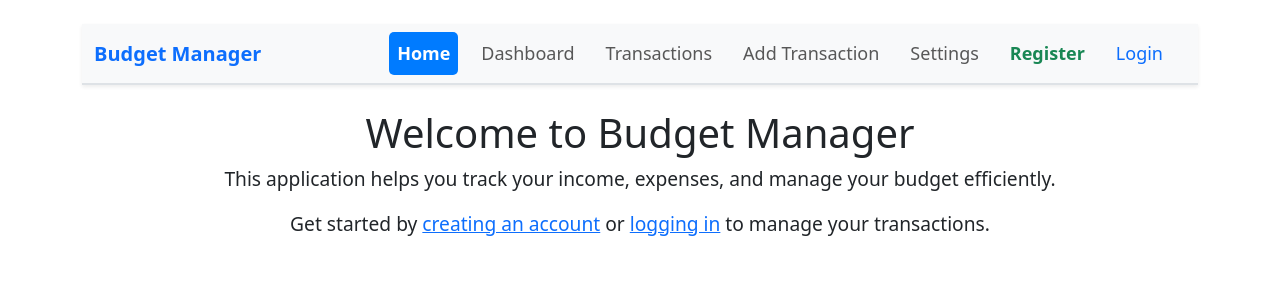
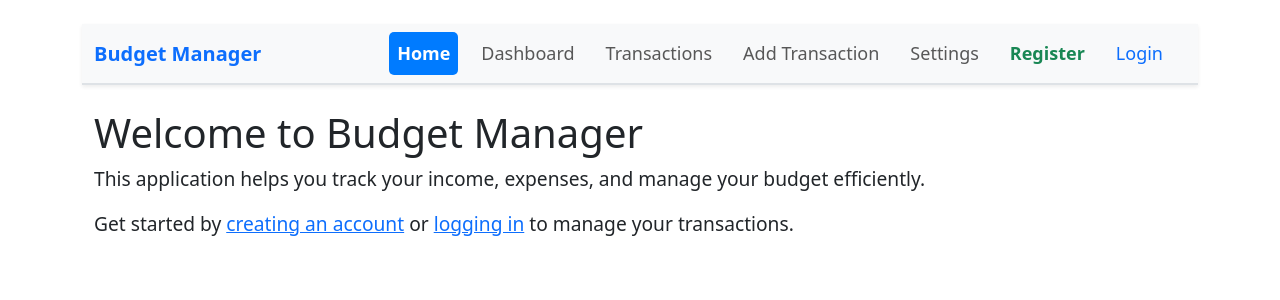
Before and after one commit to TalMadar97/budget-manager-client, a React (Create React App) app: page / in a window 1280 px wide. Shown: the top 300 px of the page. Built offline with nearby package versions, Linux system fonts and the light colour scheme; the HTML template or start-up script is replaced by a standard one.

Commit message:
feat: update Home component to improve user experience with conditional rendering and navigation tips

```diff
--- a/src/pages/Home.js
+++ b/src/pages/Home.js
@@ -4,13 +4,26 @@ import { Link } from "react-router-dom";
 const Home = () => {
   const user = JSON.parse(localStorage.getItem("user"));
 
-  if (user) {
   return (
-      <div className="container py-4">
+    <div className="container mt-4">
+      {!user ? (
+        <>
+          <h1>Welcome to Budget Manager</h1>
+          <p>
+            This application helps you track your income, expenses, and manage
+            your budget efficiently.
+          </p>
+          <p>
+            Get started by <Link to="/register">creating an account</Link> or{" "}
+            <Link to="/login">logging in</Link> to manage your transactions.
+          </p>
+        </>
+      ) : (
+        <>
           <h1 className="text-center mb-4">Welcome, {user.name}!</h1>
           <p className="lead text-center">
-          This app helps you track your income and expenses, manage your budget,
-          and gain insights into your financial habits.
+            This app helps you track your income and expenses, manage your
+            budget, and gain insights into your financial habits.
           </p>
 
           <hr />
@@ -50,24 +63,11 @@ const Home = () => {
           <h5 className="text-muted">💡 Tip:</h5>
           <p className="text-muted">
             You can always check your current balance and budget from the
-          dashboard. Don’t forget to categorize your transactions to get better
-          insights!
+            dashboard. Don’t forget to categorize your transactions to get
+            better insights!
           </p>
-      </div>
-    );
-  }
-
-  return (
-    <div className="container mt-4 text-center">
-      <h1>Welcome to Budget Manager</h1>
-      <p>
-        This application helps you track your income, expenses, and manage your
-        budget efficiently.
-      </p>
-      <p>
-        Get started by <Link to="/register">creating an account</Link> or{" "}
-        <Link to="/login">logging in</Link> to manage your transactions.
-      </p>
+        </>
+      )}
     </div>
   );
 };
```
Lines whose indentation alone changed are shown as unchanged.
